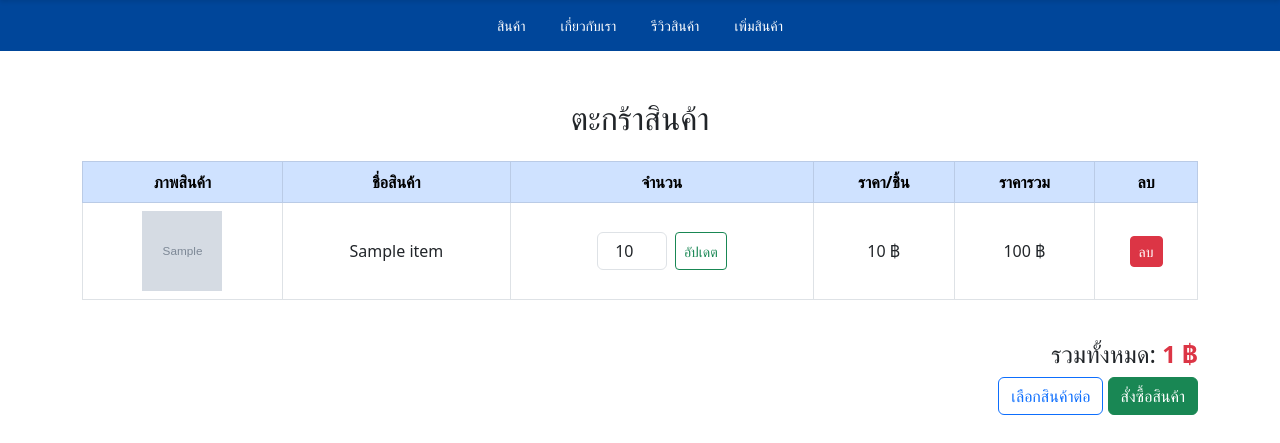
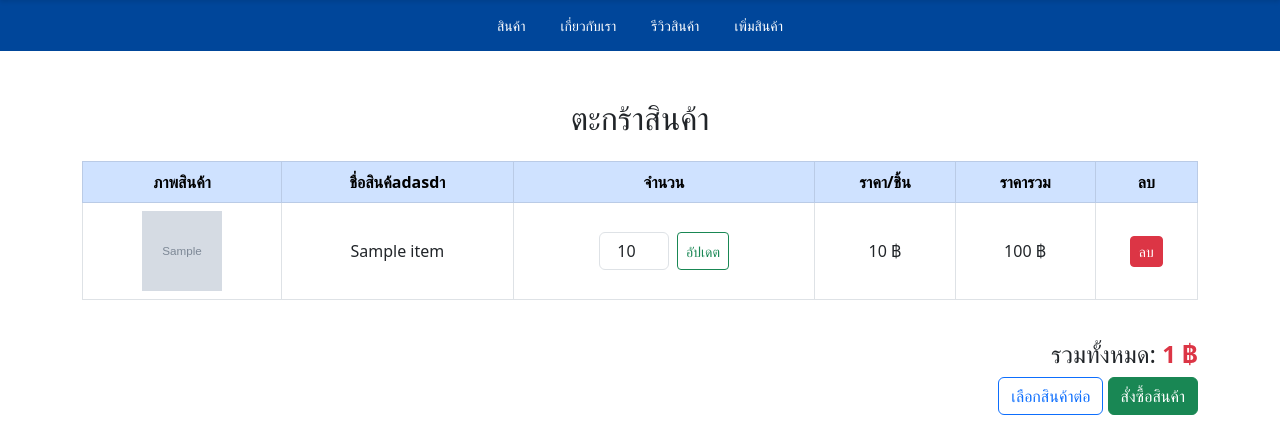
Before and after one commit to 431pipezaza/Mini-Project, a Flask app: template templates/basket.html in a window 1280 px wide. Shown: the part 62-505 px from the top of the page. Run offline with Flask 3, Linux system fonts and the light colour scheme; the template is opened without the code that fills it: most values are stand-ins (such as "Sample title", 1, 10 or a date in 2020); grey boxes marked "Sample" are stand-in pictures; some libraries are stand-ins or nearby versions.

Commit message:
แก้ชื่อ

```diff
--- a/templates/basket.html
+++ b/templates/basket.html
@@ -15,7 +15,7 @@
             <thead class="table-primary">
                 <tr>
                     <th>ภาพสินค้า</th>
-                    <th>ชื่อสินค้า</th>
+                    <th>ชื่อสินค้adasdา</th>
                     <th>จำนวน</th>
                     <th>ราคา/ชิ้น</th>
                     <th>ราคารวม</th>
```
